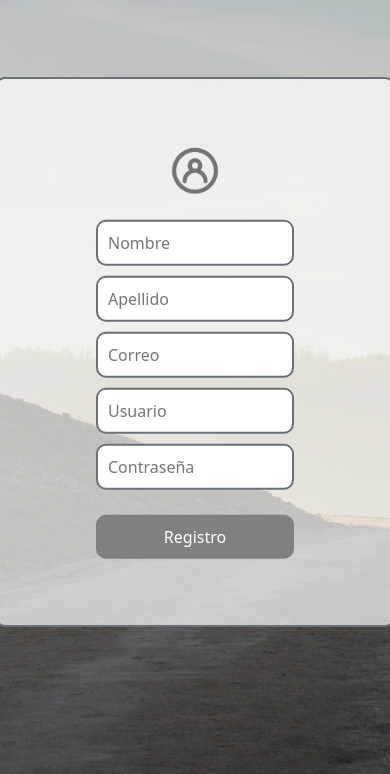
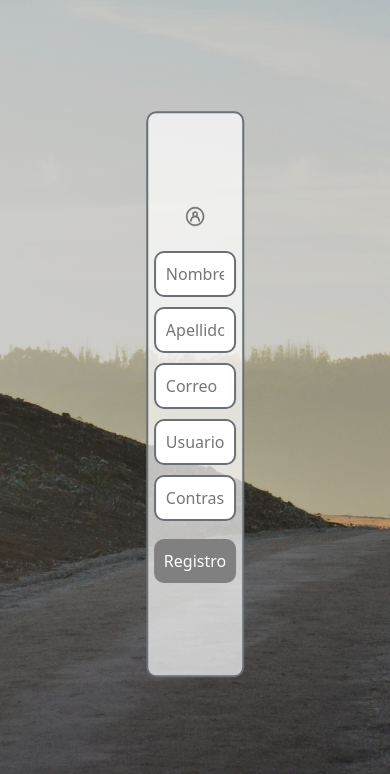
Before and after one commit to map10100/XacoMeter-Google, a PHP site: page /registro.php in a window 390 px wide. Shown: the part 70-844 px from the top of the page. Run offline with PHP 8.4, Linux system fonts and the light colour scheme.

Commit message:
cambios responsive

```diff
--- a/Codigo/web/informacion.php
+++ b/Codigo/web/informacion.php
@@ -127,7 +127,7 @@ if ($result->num_rows>0){
 
 
       if ($datosF>$datosFF) {
-        echo "<div class='alert alert-danger' role='alert'> <strong>¡Atención! La información solicitada no dispone de datos para mostrar.</div>";
+        echo "<div class='alert alert-danger' role='alert'> <strong>¡Atención! La fecha de fin debe ser posterior a la fecha de inicio.</div>";
 
       }else{
 
--- a/Codigo/web/registro.php
+++ b/Codigo/web/registro.php
@@ -25,23 +25,6 @@ if (file_exists($url_idioma)) {
   <link rel="stylesheet" href="estilos.css" >
     <script src="js/bootstrap.min.js"></script>
   <style>
-    img {
-      width: 25%;
-      display: block;
-      margin: auto;
-    }
-    #cuadrado{
-      border: #6a7075 2px solid;
-      width: 400px;
-      height: 550px;
-      border-radius: 10px;
-      background-color: rgba(255, 255, 255, 0.7);
-      margin: 0 auto;
-      position: absolute;
-      top: 50%;
-      left: 50%;
-      transform: translate(-50%, -50%);
-    }
     body {
       background-image: linear-gradient(rgba(0, 0, 0, 0.2), rgba(0, 0, 0, 0.2)), url('fondo3.jpg');
       background-size: cover;
@@ -54,6 +37,61 @@ if (file_exists($url_idioma)) {
       left: 50%;
       transform: translate(-50%, -50%);
     }
+
+
+    @media screen and (min-width:992px) {
+      img {
+      width: 25%;
+      margin-left:38%
+    }
+    #cuadrado{
+      border: #6a7075 2px solid;
+      width: 25%;
+      height: 67%;
+      border-radius: 10px;
+      background-color: rgba(255, 255, 255, 0.7);
+      margin: 0 auto;
+      position: absolute;
+      top: 58%;
+      left: 50%;
+      transform: translate(-50%, -50%);
+    }
+
+  }
+    @media screen and (max-width:991.20px) {
+
+    img {
+      width: 25%;
+      display: block;
+      margin: auto;
+    }
+    #cuadrado{
+      border: #6a7075 2px solid;
+      width: 25%;
+      height: 67%;
+      border-radius: 10px;
+      background-color: rgba(255, 255, 255, 0.7);
+      margin: 0 auto;
+      position: absolute;
+      top: 55%;
+      left: 50%;
+      transform: translate(-50%, -50%);
+    }
+    .botonTxiki{
+      background-color: gray;
+    border: none;
+    border-radius: 10px;
+    color: white;
+    padding: 10px;
+    width: 100%;
+    text-align: center;
+    display: inline-block;
+    font-size: 16px;
+    margin-top: 8px;
+    }
+
+
+  }
   </style>
 </head>
 <body>
@@ -68,12 +106,12 @@ if (file_exists($url_idioma)) {
 
   <form action="registro_usuarios.php" method="post">
     <img src="login.png"><br>
-    <input type="text" class= "entradaTexto" id="nombre" name="nombre" placeholder="<?php echo $lang ['nombre']; ?>"><br>
+    <input type="text" class= "entradaTexto textoA" id="nombre" name="nombre" placeholder="<?php echo $lang ['nombre']; ?>"><br>
     <input type="text" class= "entradaTexto" id="apellido" name="apellido" placeholder="<?php echo $lang ['apellido']; ?>"><br>
     <input type="email" class= "entradaTexto" id="email" name="email" placeholder="<?php echo $lang ['correo']; ?>"><br>
     <input type="text" class= "entradaTexto" id="usuario" name="usuario" placeholder="<?php echo $lang ['usuario']; ?>"><br>
     <input type="password" class= "entradaTexto" id="contrasena" name="contrasena" placeholder="<?php echo $lang ['contraseña']; ?>"><br>
-    <input type="submit" class="boton" value= <?php echo $lang['registro']; ?>>
+    <input type="submit" class="boton botonTxiki" value= <?php echo $lang['registro']; ?>>
   </form>
   </div>
 </body>
```
Also changed, not shown: Codigo/web/login.php (+59 -12 lines), Codigo/web/principal.php (+11 -10 lines).
